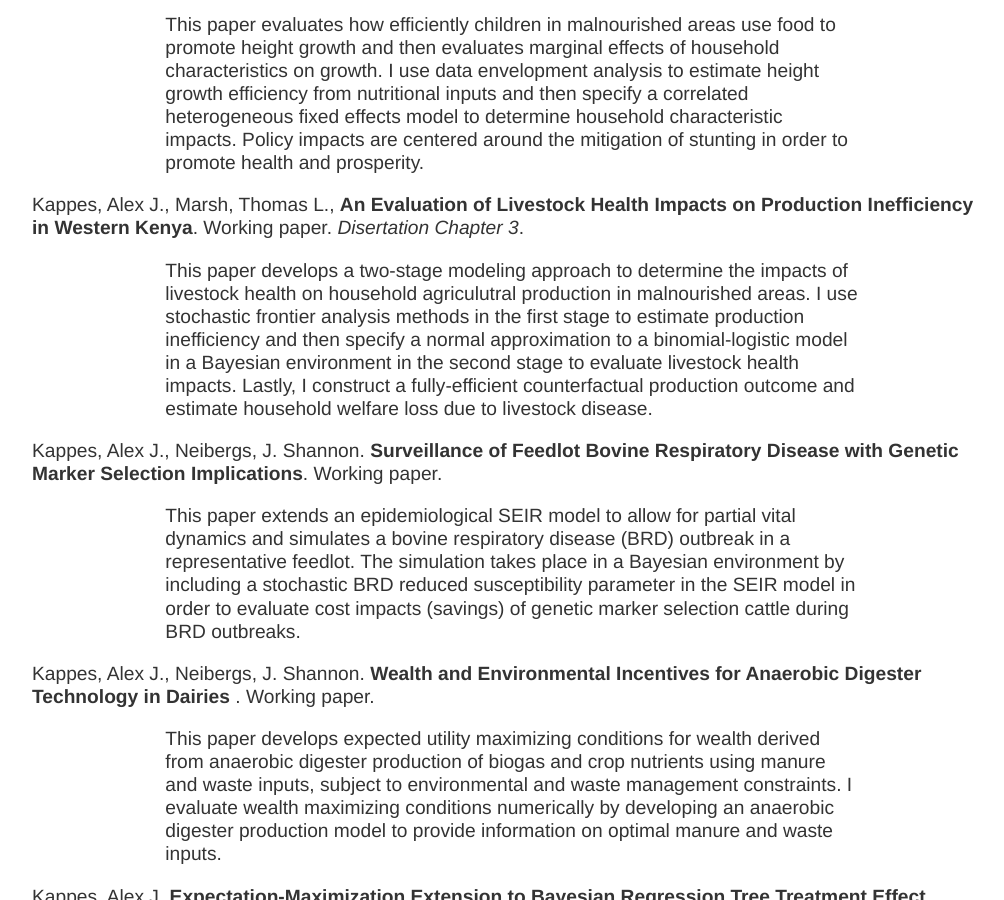
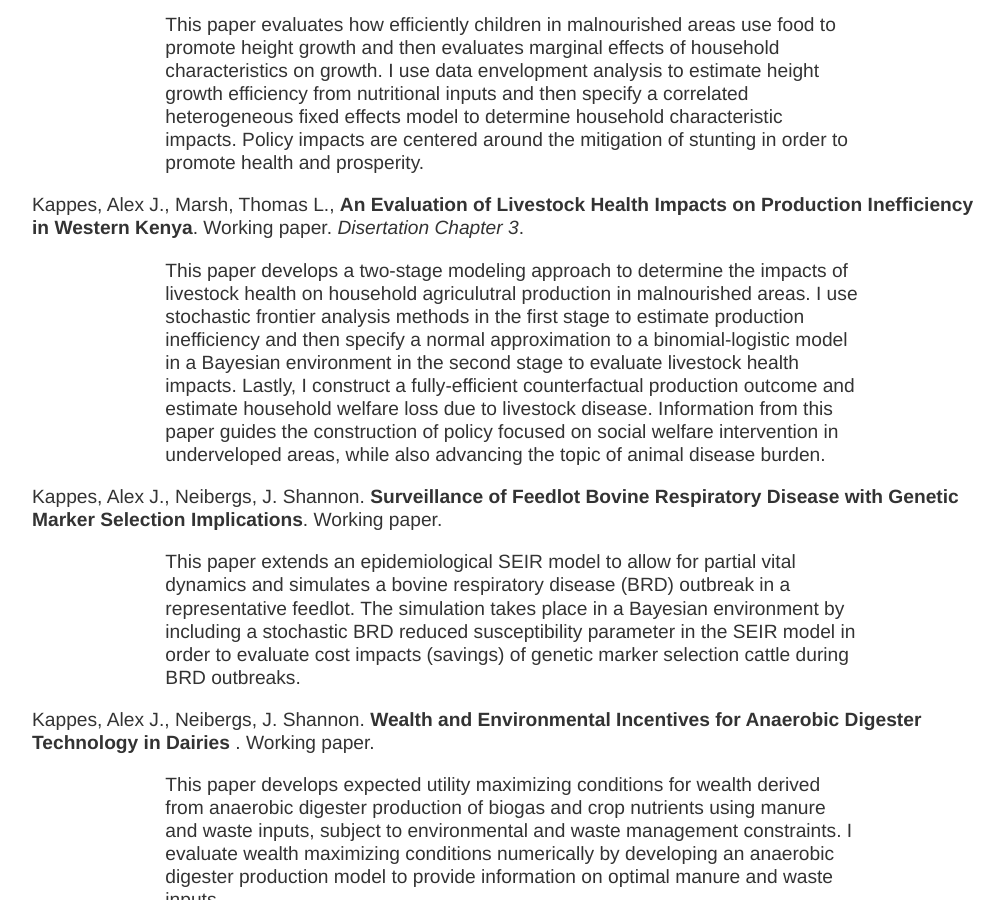
Before and after one commit to AJKappes/AJKappes.github.io, a Jekyll site: the page about/index.html, which Jekyll copies as it is, in a window 1280 px wide and 900 px high, scrolled down 547 px. Shown: the whole window, without its empty margins (128-1132 px from the left). Built offline with Jekyll 4.4.1, drawn with Linux system fonts in a browser that asks for light colours.

Commit message:
update research

```diff
--- a/about/index.html
+++ b/about/index.html
@@ -40,7 +40,7 @@ of Food Intake Frequency on Childhood Stunting in Western Kenya</b>. Working pap
 
 		<p>Kappes, Alex J., Marsh, Thomas L., <b>An Evaluation of Livestock Health Impacts on Production Inefficiency in Western Kenya</b>. Working paper.<em> Disertation Chapter 3</em>.</p>
 
-		<p class="indented">This paper develops a two-stage modeling approach to determine the impacts of livestock health on household agriculutral production in malnourished areas. I use stochastic frontier analysis methods in the first stage to estimate production inefficiency and then specify a normal approximation to a binomial-logistic model in a Bayesian environment in the second stage to evaluate livestock health impacts. Lastly, I construct a fully-efficient counterfactual production outcome and estimate  household welfare loss due to livestock disease.</p>
+		<p class="indented">This paper develops a two-stage modeling approach to determine the impacts of livestock health on household agriculutral production in malnourished areas. I use stochastic frontier analysis methods in the first stage to estimate production inefficiency and then specify a normal approximation to a binomial-logistic model in a Bayesian environment in the second stage to evaluate livestock health impacts. Lastly, I construct a fully-efficient counterfactual production outcome and estimate household welfare loss due to livestock disease. Information from this paper guides the construction of policy focused on social welfare intervention in underveloped areas, while also advancing the topic of animal disease burden.</p>
 
 
 		<p>Kappes, Alex J., Neibergs, J. Shannon. <b>Surveillance of Feedlot Bovine Respiratory Disease with Genetic Marker Selection Implications</b>. Working paper.</p>
```
